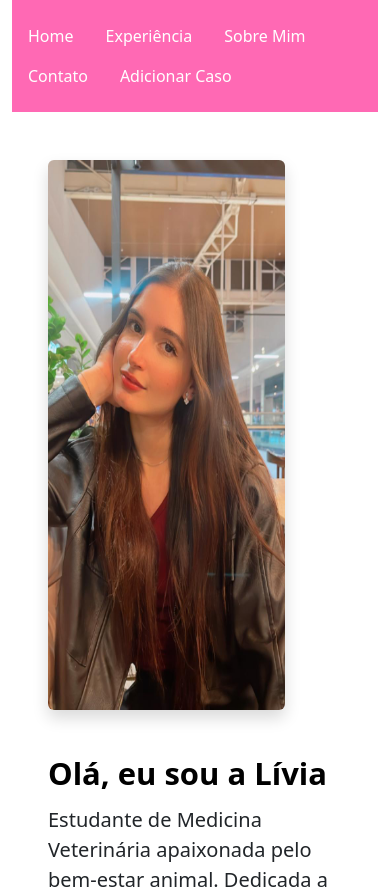
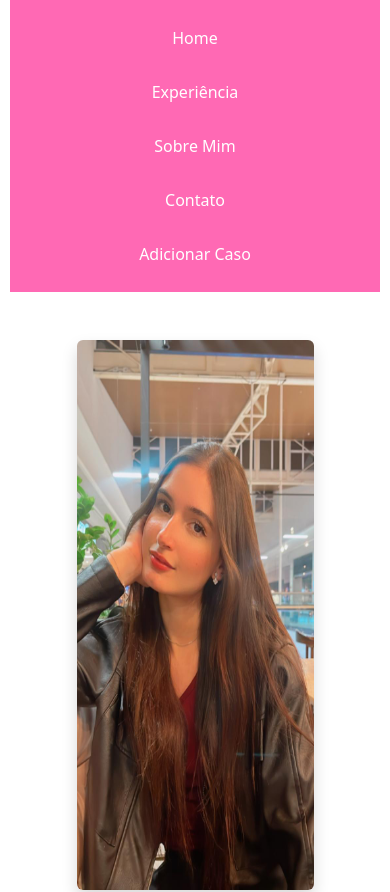
Before and after one commit to marceloaugustorm/portfolio, a React (Vite) app: page / in a window 390 px wide. Shown: the top 892 px of the page. Built offline with nearby package versions, Linux system fonts and the light colour scheme.

Commit message:
responsividade

```diff
--- a/src/components/Contato.css
+++ b/src/components/Contato.css
@@ -1,4 +1,4 @@
-.wrapper{
+.wrappercont{
     display: flex;
     flex-direction: row;
     align-items: center;
@@ -86,10 +86,11 @@
 
 @media (max-width: 768px) {
 
-    .wrapper{
+    .wrappercont{
         flex-direction: column;
         justify-content: center;
         align-items: center;
+        gap: 30px;
     }
 
 }
--- a/src/components/Contato.jsx
+++ b/src/components/Contato.jsx
@@ -6,7 +6,7 @@ export const Contato = () =>{
     return(
         <div>
 
-          <div className="wrapper">
+          <div className="wrappercont">
 
 
    <div className="contatos">
--- a/src/components/Header.css
+++ b/src/components/Header.css
@@ -1,18 +1,51 @@
-header {
+/* Header.css */
+
+.header {
   background-color: #ff69b4; /* rosa vibrante */
 }
 
-header .nav-link {
-  color: #ffffff;
+.nav {
+  display: flex;
+  gap: 20px;
+  flex-wrap: wrap;
+  justify-content: center;
+  padding: 0;
+  margin: 0;
+  list-style: none;
 }
 
-header .nav-link.active {
+.nav-link {
+  color: #ffffff;
+  text-decoration: none;
+  padding: 10px 15px;
+  border-radius: 5px;
+  transition: all 0.3s ease;
+}
+
+.nav-link.active {
   background-color: #ff1493;
 }
 
-
 .nav-link:hover,
 .nav-link:focus {
-  background-color: #ffffff; /* cor de fundo ao passar o mouse */
-  color: #ff1493; /* cor do texto ao passar o mouse */
+  background-color: #ffffff;
+  color: #ff1493;
 }
+
+/* Responsivo */
+@media (max-width: 768px) {
+  .nav {
+    flex-direction: column;
+    gap: 10px;
+    align-items: center;
+  }
+
+  .nav-link {
+    width: 100%;
+    text-align: center;
+  }
+
+  .container-header {
+    padding: 0 10px;
+  }
+}
--- a/src/components/Header.jsx
+++ b/src/components/Header.jsx
@@ -1,27 +1,26 @@
+// Header.jsx
 import "./Header.css";
-import {Link} from "react-router-dom"
+import { Link } from "react-router-dom";
 
 export const Header = () => {
   return (
-    <div className="container">
-      <header className="d-flex justify-content-center py-3">
-        <ul className="nav nav-pills">
+    <div className="container-header">
+      <header className="header d-flex justify-content-center py-3">
+        <ul className="nav">
           <li className="nav-item">
-            <Link to="/"  className="nav-link">Home</Link>
+            <Link to="/" className="nav-link">Home</Link>
           </li>
           <li className="nav-item">
-
-
-            <Link to="/experiencia"  className="nav-link">Experiência</Link>
+            <Link to="/experiencia" className="nav-link">Experiência</Link>
           </li>
           <li className="nav-item">
-            <Link className="nav-link" to="/sobre">Sobre Mim</Link>
+            <Link to="/sobre" className="nav-link">Sobre Mim</Link>
           </li>
           <li className="nav-item">
-            <Link to="/contato" className="nav-link"> Contato </Link>
+            <Link to="/contato" className="nav-link">Contato</Link>
           </li>
-            <li className="nav-item">
-           <Link  to="/caso"className="nav-link"> Adicionar Caso</Link>
+          <li className="nav-item">
+            <Link to="/caso" className="nav-link">Adicionar Caso</Link>
           </li>
         </ul>
       </header>
--- a/src/components/Home.css
+++ b/src/components/Home.css
@@ -0,0 +1,29 @@
+.home-picture {
+  display: block;
+  margin-left: auto;
+  margin-right: auto;
+  max-width: 100%;
+  height: auto;
+}
+
+@media (max-width: 768px) {
+  .row.flex-lg-row-reverse {
+    flex-direction: column !important;
+    align-items: center;
+    text-align: center;
+  }
+
+  .col-lg-6 {
+    margin-bottom: 20px;
+  }
+
+  .home-picture {
+    height: auto;
+    width: 100%;
+    max-width: 400px; /* opcional: limita no mobile */
+  }
+
+  .d-grid.gap-2.d-md-flex {
+    justify-content: center;
+  }
+}
--- a/src/components/Home.jsx
+++ b/src/components/Home.jsx
@@ -1,4 +1,4 @@
-import "./Header.css"
+import "./Home.css"
 import {Areas} from "./Areas"
 import Picture from "../assets/imagem4.jpg"
 import { Link } from "react-router-dom";
@@ -10,7 +10,7 @@ export const Home = () => {
         <div className="col-10 col-sm-8 col-lg-6">
           <img
             src={Picture}
-            className="d-block mx-lg-auto img-fluid rounded shadow"
+            className="home-picture d-block mx-lg-auto img-fluid rounded shadow"
             alt="Veterinária"
             loading="lazy"
             style={{height: "550px"}}
```
